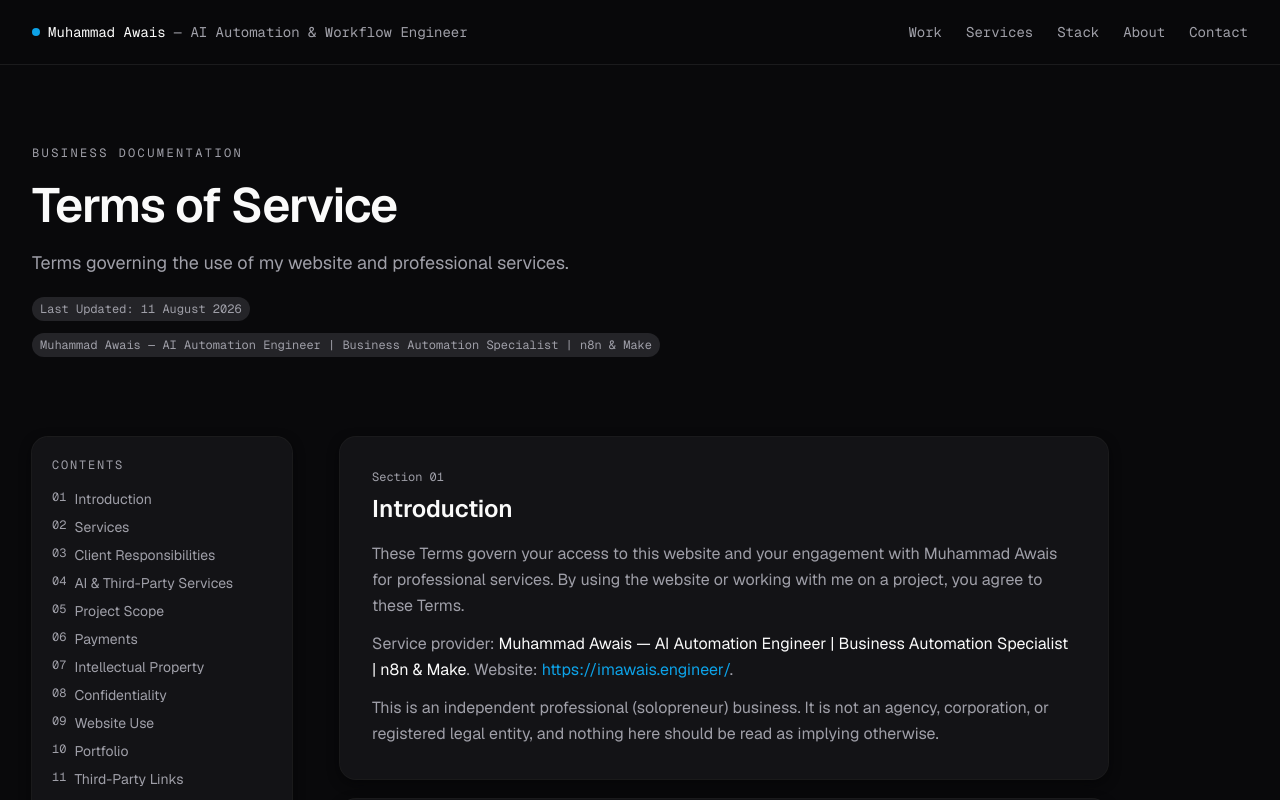
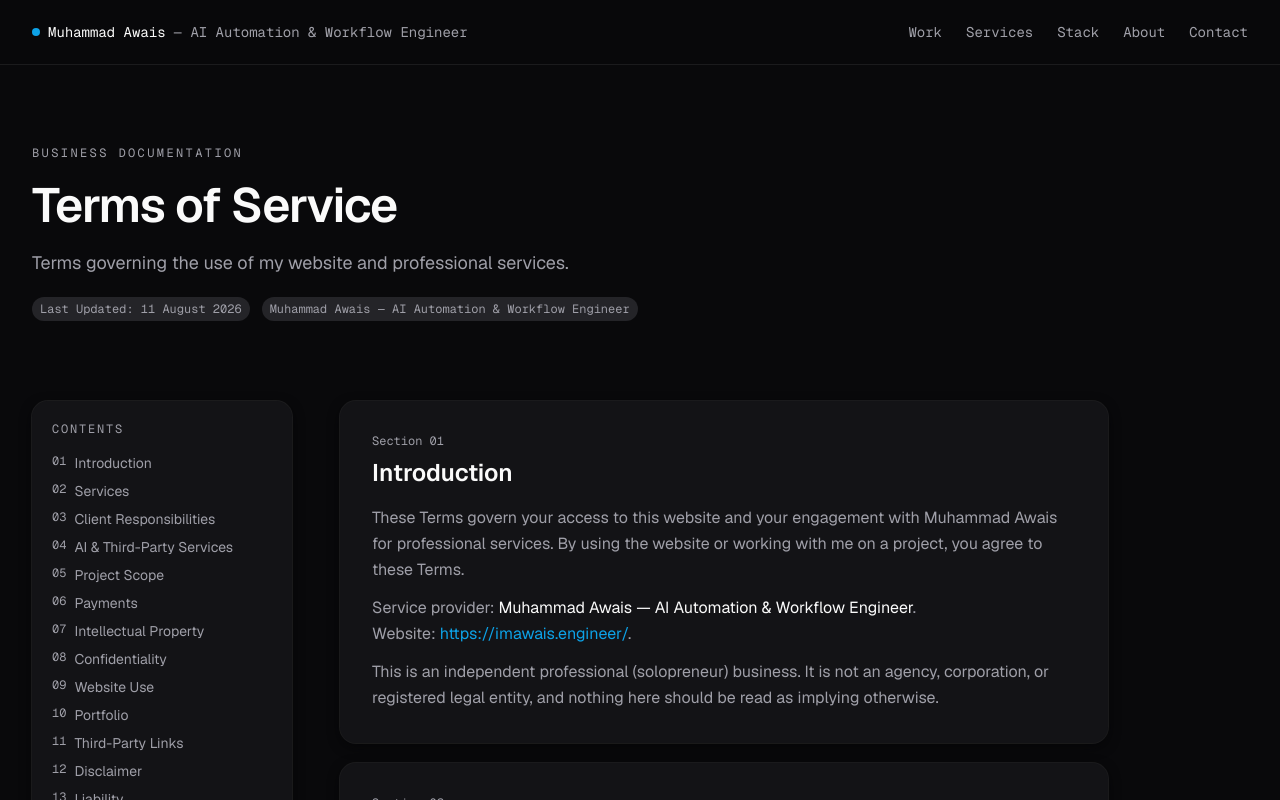
Before and after one commit to imawais-engineer/muhammad-awais-freelancer-portfolio, a React (Vite) app: page /terms in a window 1280 px wide. Shown: the top 800 px of the page. Built offline with nearby package versions, Linux system fonts and the light colour scheme; the HTML template or start-up script is replaced by a standard one.

Commit message:
Changes
Co-authored-by: imawais-engineer <193931846+imawais-engineer@users.noreply.github.com>

```diff
--- a/src/pages/MediaKit.tsx
+++ b/src/pages/MediaKit.tsx
@@ -207,7 +207,7 @@ const MediaKit = () => {
     applyMeta({
       title: `Media Kit | ${site.name} — ${site.title}`,
       description:
-        "Professional media and partnership profile for Muhammad Awais, AI Automation Engineer and n8n & Make expert, specializing in AI automation, workflow engineering, AI integrations, and web development.",
+        "Professional media and partnership profile for Muhammad Awais, AI Automation & Workflow Engineer, specializing in AI automation, workflow engineering, AI integrations, and web development.",
       canonicalPath: "/media-kit",
     });
   }, []);
--- a/src/pages/Terms.tsx
+++ b/src/pages/Terms.tsx
@@ -43,7 +43,7 @@ const sections: Section[] = [
           services. By using the website or working with me on a project, you agree to these Terms.
         </p>
         <p className="mt-3">
-          Service provider: <span className="text-foreground">Muhammad Awais — AI Automation Engineer | Business Automation Specialist | n8n & Make</span>.
+          Service provider: <span className="text-foreground">Muhammad Awais — AI Automation & Workflow Engineer</span>.
           Website:{" "}
           <a href="https://imawais.engineer/" className="text-primary underline-offset-4 hover:underline">
             https://imawais.engineer/
@@ -324,7 +324,7 @@ const Terms = () => {
     applyMeta({
       title: "Terms of Service | Muhammad Awais",
       description:
-        "Terms of Service for Muhammad Awais, AI Automation Engineer and n8n & Make expert, covering website use, professional services, projects, AI integrations, and business engagements.",
+        "Terms of Service for Muhammad Awais, AI Automation & Workflow Engineer, covering website use, professional services, projects, AI integrations, and business engagements.",
       canonicalPath: "/terms",
     });
   }, []);
@@ -349,7 +349,7 @@ const Terms = () => {
             </p>
             <div className="flex flex-wrap items-center gap-3">
               <span className="tech-tag">Last Updated: {LAST_UPDATED}</span>
-              <span className="tech-tag">Muhammad Awais — AI Automation Engineer | Business Automation Specialist | n8n & Make</span>
+              <span className="tech-tag">Muhammad Awais — AI Automation & Workflow Engineer</span>
             </div>
           </motion.div>
         </section>
@@ -404,7 +404,7 @@ const Terms = () => {
               <p className="mt-4 text-muted-foreground">
                 <span className="text-foreground">Muhammad Awais</span>
                 <br />
-                AI Automation Engineer | n8n &amp; Make
+                AI Automation &amp; Workflow Engineer
               </p>
               <div className="mt-5 grid gap-3 sm:grid-cols-2">
                 {contactLinks.map((item) => {
```
